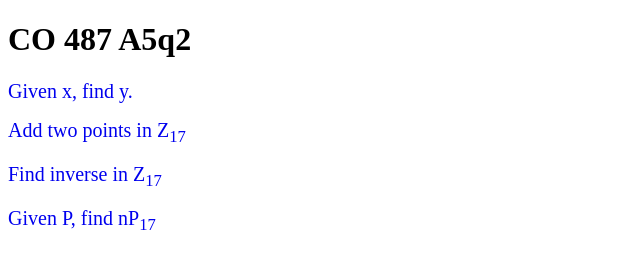
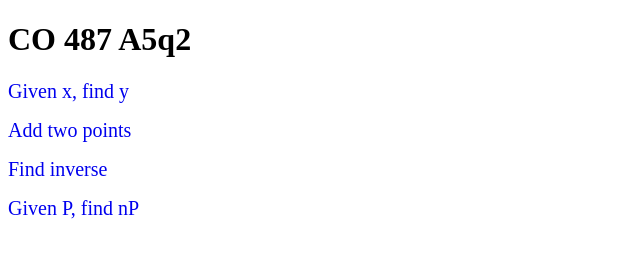
Before and after one commit to tim-zhong/co487, a plain HTML site: page index.html in a window 1280 px wide. Shown: the whole page, without its empty margins (0-640 px from the left). Drawn offline with Linux system fonts and the light colour scheme.

Commit message:
minor changes

```diff
--- a/index.html
+++ b/index.html
@@ -12,16 +12,16 @@ a{
 </style>
 <h1>CO 487 A5q2</h1>
 <p>
-	<a href="y.html">Given x, find y.</a>
+	<a href="y.html">Given x, find y</a>
 </p>
 <p>
-	<a href="adder.html">Add two points in Z<sub>17</sub></a>
+	<a href="adder.html">Add two points</a>
 </p>
 <p>
-	<a href="inverse.html">Find inverse in Z<sub>17</sub></a>
+	<a href="inverse.html">Find inverse</a>
 </p>
 <p>
-	<a href="np.html">Given P, find nP<sub>17</sub></a>
+	<a href="np.html">Given P, find nP</a>
 </p>
 </body>
 </html>
```
